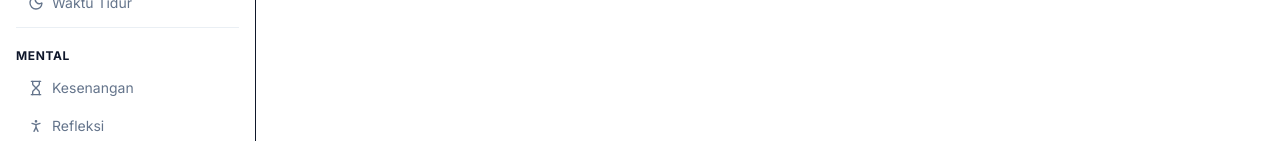
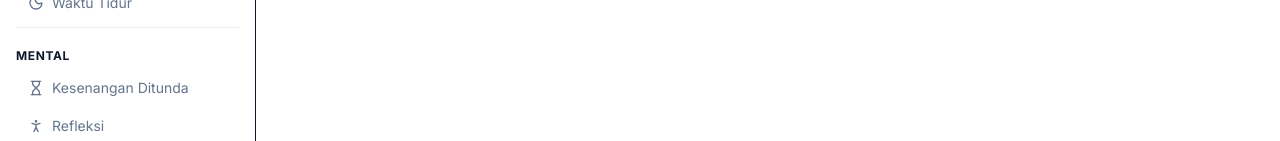
Before and after one commit to adakahroti-hue/daytrack, a Next.js app: page /doa in a window 1280 px wide. Shown: the part 659-800 px from the top of the page. Built offline with nearby package versions, Linux system fonts and the light colour scheme; no server answers; the database is empty.

Commit message:
Sidebar: rename tab 'Kesenangan' → 'Kesenangan Ditunda'

```diff
--- a/src/components/layout/Sidebar.tsx
+++ b/src/components/layout/Sidebar.tsx
@@ -122,7 +122,7 @@ const navigation: NavSection[] = [
     title: 'Mental',
     icon: Shield,
     items: [
-      { title: 'Kesenangan', href: '/kesenangan', icon: Hourglass },
+      { title: 'Kesenangan Ditunda', href: '/kesenangan', icon: Hourglass },
       { title: 'Refleksi', href: '/masalah', icon: PersonStanding },
     ],
   },
```
